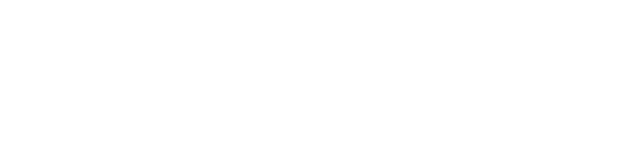
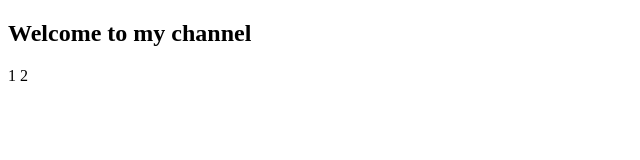
Before and after one commit to aquilesmariani/git_class, a plain HTML site: page src/index.html in a window 1280 px wide. Shown: the whole page, without its empty margins (0-640 px from the left). Drawn offline with Linux system fonts and the light colour scheme.

Commit message:
HTML body insertions

```diff
--- a/src/index.html
+++ b/src/index.html
@@ -3,5 +3,13 @@
     <head>
         <title>Git class</title>
     </head>
-    <body></body>
+    <body>
+        <nav>
+            <h1>Welcome to my channel</h1>
+        </nav>
+        <article>
+            <span>1</span>
+            <span>2</span>
+        </article>
+    </body>
 </html>
```
Also changed, not shown: 1 other file.
